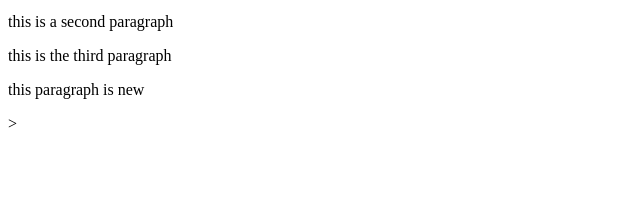
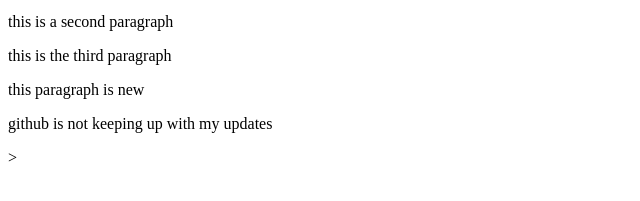
Before and after one commit to JimSirman/git_test_1, a website: page index.html in a window 1280 px wide. Shown: the part 101-302 px from the top of the page, without its empty margins (0-640 px from the left). Drawn offline with Linux system fonts and the light colour scheme.

Commit message:
github comment

```diff
--- a/index.html
+++ b/index.html
@@ -9,5 +9,8 @@
         <p>this is a second paragraph</p>
         <p>this is the third paragraph</p>
         <p>this paragraph is new</p>
+        <p>github is not keeping up with my updates</p>
+
+
     </body>>
 </html>
```
